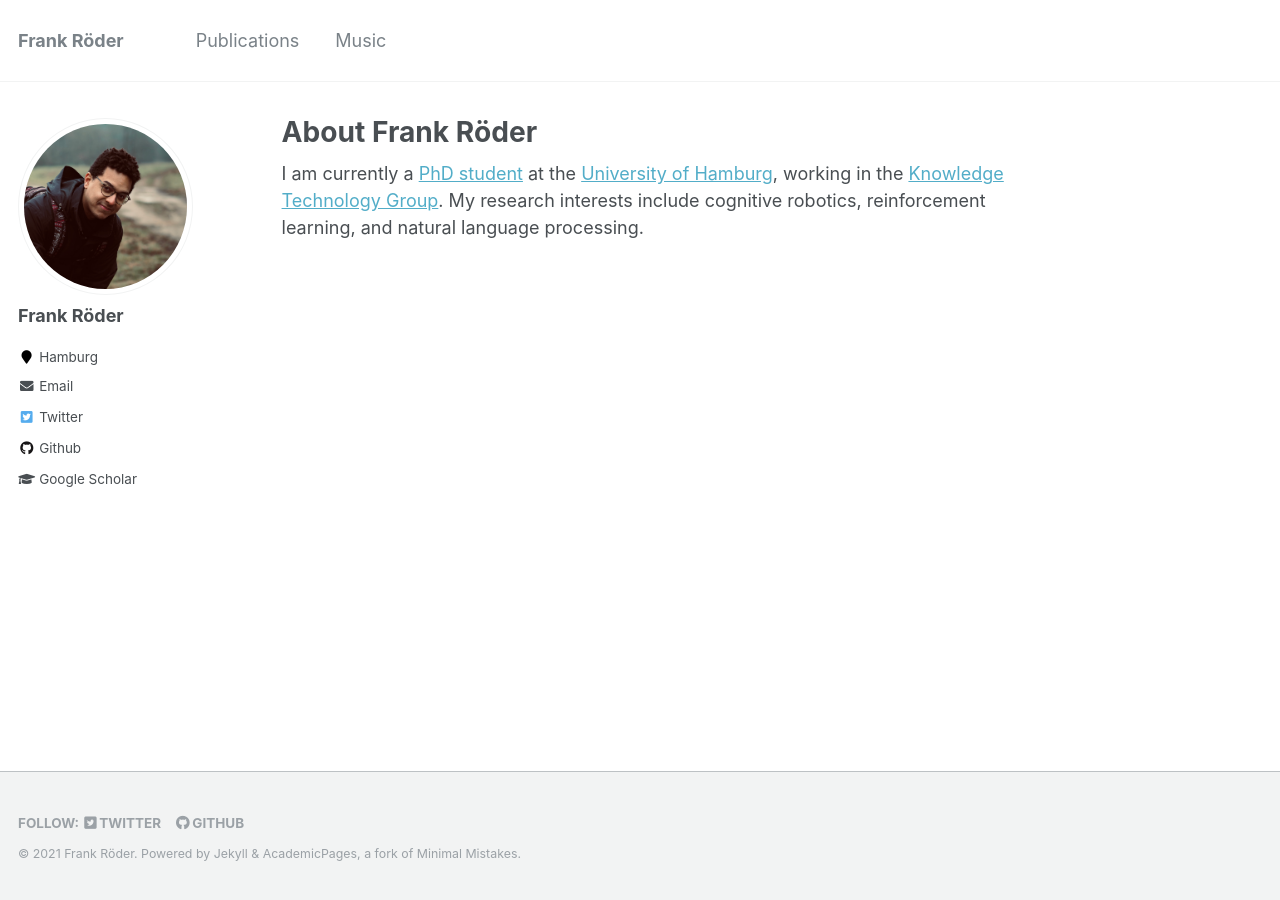
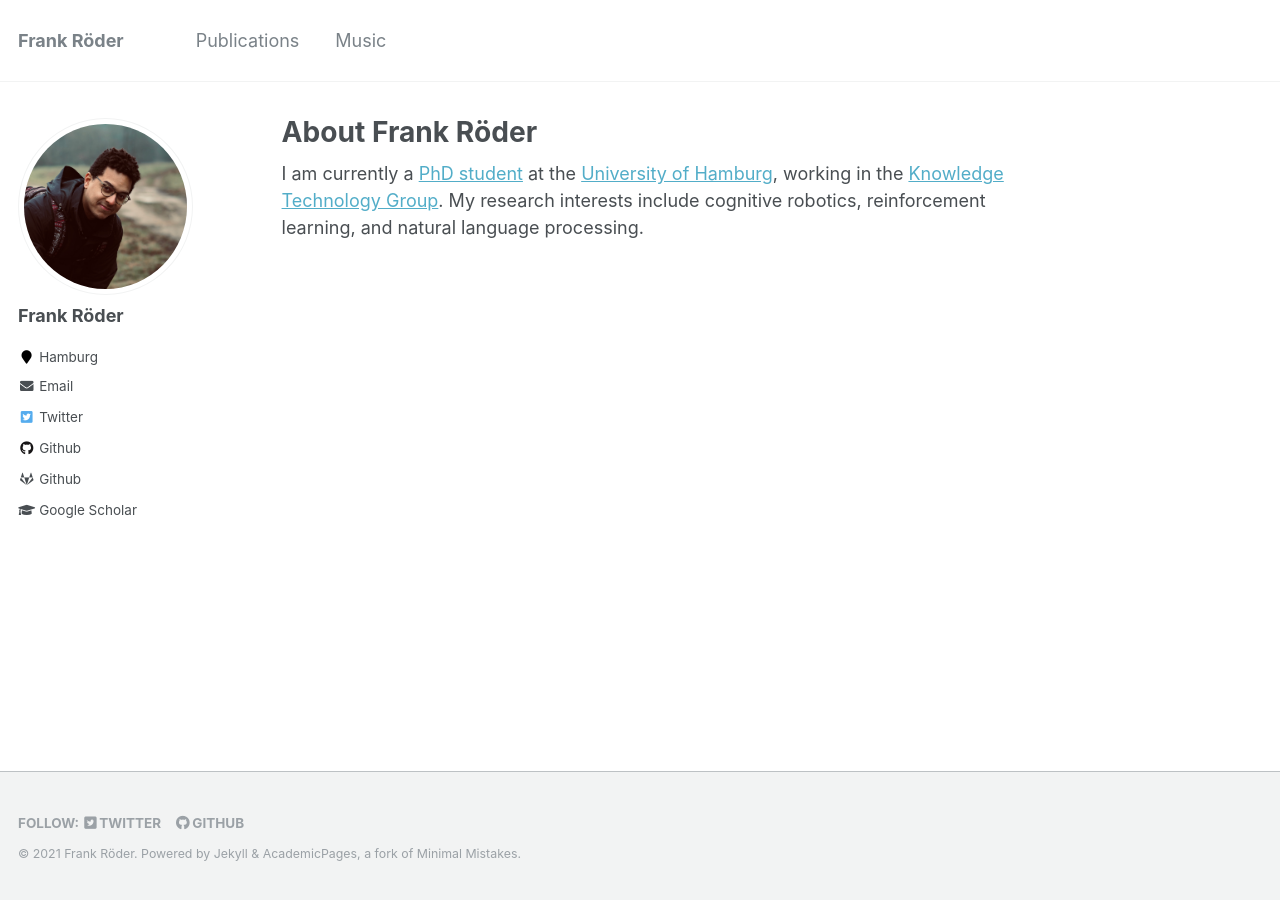
Before and after one commit to frankroeder/frankroeder.github.io, a Jekyll site: the page built from _pages/about.md, in a window 1280 px wide. Built offline with Jekyll 4.4.1, drawn with Linux system fonts in a browser that asks for light colours.

Commit message:
Add gitlab of ikum

```diff
--- a/_config.yml
+++ b/_config.yml
@@ -97,6 +97,7 @@
   facebook         :
   foursquare       :
   github           : "frankroeder"
+  gitlab_inf       : "roeder"
   google_plus      :
   keybase          :
   instagram        :
--- a/_includes/author-profile.html
+++ b/_includes/author-profile.html
@@ -67,6 +67,9 @@
       {% if author.github %}
         <li><a href="https://github.com/{{ author.github }}"><i class="fab fa-fw fa-github" aria-hidden="true"></i> Github</a></li>
       {% endif %}
+      {% if author.gitlab_inf %}
+      <li><a href="https://git.informatik.uni-hamburg.de/{{ author.gitlab_inf }}"><i class="fab fa-fw fa-gitlab" aria-hidden="true"></i> Github</a></li>
+      {% endif %}
       {% if author.stackoverflow %}
         <li><a href="https://www.stackoverflow.com/users/{{ author.stackoverflow }}"><i class="fab fa-fw fa-stack-overflow" aria-hidden="true"></i> Stackoverflow</a></li>
       {% endif %}
```
